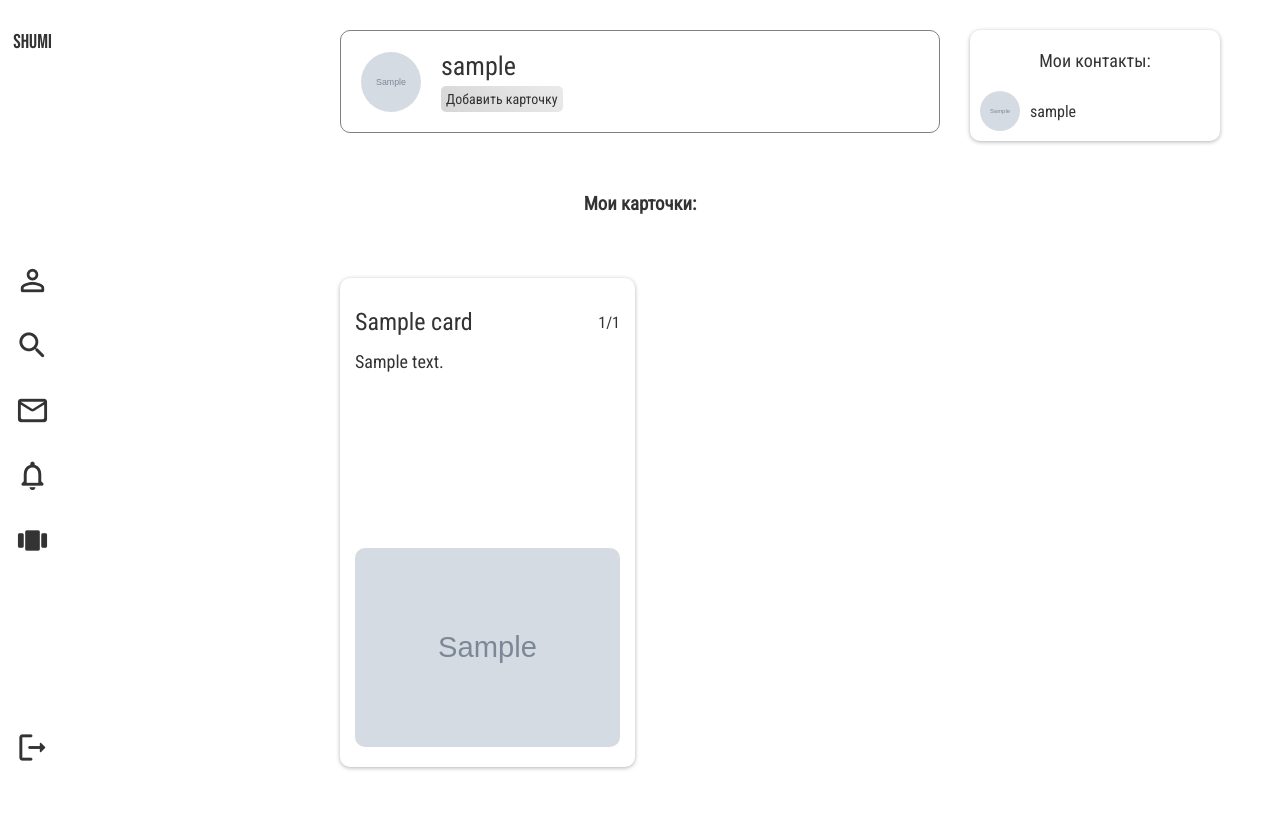
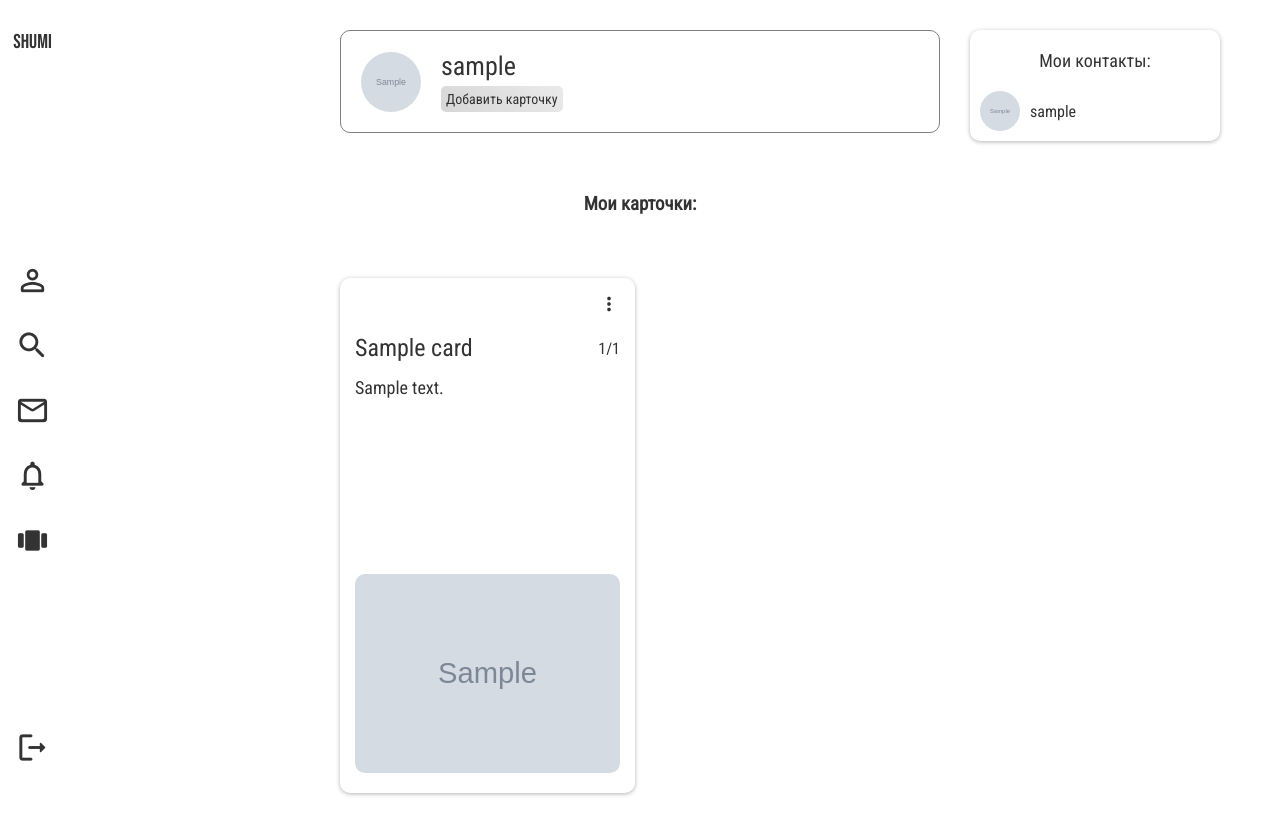
Before and after one commit to atrop1ne/Shumi, a Django app: page /profile/1 in a window 1280 px wide. Before the commit the page ends 770 px from the top, so only its background shows below. Run offline with Django 3.2, Linux system fonts and the light colour scheme; a user stored in the database is signed in; tables that the repository leaves empty hold one stand-in row (values such as "Sample post"); grey boxes marked "Sample" are stand-in pictures; some libraries are stand-ins or nearby versions.

Commit message:
Card deletion from profile and manipulation with cards in archive. Card_to_archive logic updated

```diff
--- a/ShumiProject/ShumiApp/static/css/mini_cards.css
+++ b/ShumiProject/ShumiApp/static/css/mini_cards.css
@@ -28,6 +28,10 @@
     padding: 15px;
 }
 
+.card_user_info{
+    padding-top: 10px;
+}
+
 .card_images{
     height: auto;
     min-height: auto;
@@ -42,3 +46,43 @@
     height:auto;
     width: 100%;
 }
+
+.card_manipulation{
+    text-align: right;
+}
+
+.card_more{
+    cursor: pointer;
+    border-radius: 40px;
+    font-size: 22px;
+    transition: 0.2s;
+}
+
+.card_more:hover{
+    background-color: rgb(219, 219, 219);
+}
+
+.card_more_options_container{
+    background-color: white;
+    position: absolute;
+    right: 10px;
+    padding: 10px;
+    border-radius: 10px;
+    box-shadow: 0 1px 4px 0 rgba(0, 0, 0, 0.3);
+    display: none;
+}
+
+.card_more_options_container_visible{
+    display: block;
+}
+
+.card_more_option{
+    cursor: pointer;
+    padding: 5px;
+    border-radius: 5px;
+    transition: 0.2s;
+}
+
+.card_more_option:hover{
+    background-color: rgb(219, 219, 219);
+}
--- /dev/null
+++ b/ShumiProject/ShumiApp/static/js/mini_cards.js
@@ -0,0 +1,42 @@
+let card_manipulation_buttons = document.querySelectorAll(".card_manipulation")
+
+card_manipulation_buttons.forEach(card_manipulation_button => {
+    card_manipulation_button.addEventListener("click", function(){
+
+        card_manipulation_buttons.forEach(card_manipulation_button => {
+            card_manipulation_button.classList.remove("card_more_options_container_visible")
+        })
+
+        let container = card_manipulation_button.parentElement.querySelector(".card_more_options_container")
+        container.classList.toggle("card_more_options_container_visible")
+
+        let button_context = card_manipulation_button.querySelector(".card_more")
+
+        if(container.classList.contains("card_more_options_container_visible")){
+            button_context.textContent = "close"
+        }
+
+        else{
+            button_context.textContent = "more_vert"
+        }
+
+        let options_behaviour_added = false
+        let options = container.querySelectorAll(".card_more_option")
+        if(!options_behaviour_added){
+            options.forEach(option => {
+                option.addEventListener("click", function(){
+                    let url =  `/${option.dataset.url}/${container.dataset.id}`
+                    if(option.dataset.url == "card_to_archive"){
+                        url += "/no"
+                    }
+                    let xhr = new XMLHttpRequest()
+                    xhr.open('GET', url, true);
+                    xhr.send();
+                    card_manipulation_button.parentNode.remove()
+                })
+            })
+
+            options_behaviour_added = true
+        }
+    })
+})
--- a/ShumiProject/ShumiApp/templates/ShumiApp/mini_cards.html
+++ b/ShumiProject/ShumiApp/templates/ShumiApp/mini_cards.html
@@ -5,7 +5,14 @@
     <div class="mini_cards_wrapper">
         {% for card in cards %}
             <div class="card_face">
+                <div class="card_manipulation">
+                    <span class="material-icons-round card_more">more_vert</span>
+                </div>
                 {% if title != "Профиль" %}
+                    <div class="card_more_options_container" data-id="{{card.id}}">
+                        <div class="card_more_option" data-url="card_remove_from_archive">Убрать из архива</div>
+                        <div class="card_more_option" data-url="card_to_archive">Больше не показывать</div>
+                    </div>
                     <div class="card_user_info">
                         <div class="card_user_image_wrapper">
                             {% if card.owner.avatar %}
@@ -21,6 +28,11 @@
                         <a href = "{% url 'profile_user' card.owner.id %}">
                             <div class="card_user_name">{{card.owner.user.username}}</div>
                         </a>
+                    </div>
+                {% else %}
+                    <div class="card_more_options_container" data-id="{{card.id}}">
+                        <!-- <div class="card_more_option">Редактировать</div> -->
+                        <div class="card_more_option" data-url="card_delete">Удалить</div>
                     </div>
                 {% endif %}
                 <div class="card_content">
@@ -51,3 +63,4 @@
         {% endfor %}
     </div>
 </div>
+<script src="{% static 'js/mini_cards.js' %}"></script>
--- a/ShumiProject/ShumiApp/urls.py
+++ b/ShumiProject/ShumiApp/urls.py
@@ -9,9 +9,11 @@ urlpatterns = [
     re_path(r"^logout/$", allauth_views.logout, name="account_logout"),
 
     path('main', views.main, name = 'main'),
+    path('card_delete/<int:card_id>', views.card_delete, name = 'card_delete'),
     path('card_create', views.card_create, name = 'card_create'),
     re_path(r'^profile/(?P<id>\w+)$', views.profile, name = 'profile_user'),
     path('card_to_archive/<int:card_id>/<str:archive_param>', views.card_to_archive, name = 'card_to_archive'),
+    path('card_remove_from_archive/<int:card_id>', views.card_remove_from_archive, name="card_remove_from_archive"),
     path('archive', views.archive, name = 'archive'),
     path('contact_manipulation/<int:id>/<str:contact_operation_param>', views.contact_manipulation, name = 'contact_manipulation'),
 ]
--- a/ShumiProject/ShumiApp/views.py
+++ b/ShumiProject/ShumiApp/views.py
@@ -8,7 +8,7 @@ def main(request):
     cards = Card.objects.exclude(
         owner = request.user.profile).exclude(
             archive = current_archive_yes).exclude(
-                archive = current_archive_no)
+                archive = current_archive_no).reverse()
 
     context = {
         'title' : 'Главная',
@@ -16,6 +16,11 @@ def main(request):
     }
 
     return render(request, "ShumiApp/main.html", context)
+
+def card_delete(request, card_id):
+    card = Card.objects.get(id = card_id)
+    if card.owner == request.user.profile:
+        card.delete()
 
 def card_create(request):
     user = User.objects.get(pk = request.user.pk)
@@ -85,14 +90,19 @@ def contact_manipulation(request, id, contact_operation_param):
 def card_to_archive(request, card_id, archive_param):
     user = User.objects.get(pk = request.user.pk)
     card = Card.objects.get(id = card_id)
-    archive_status = 1
+
+    current_yes_archive = CardArchive.objects.get(profile = user.profile, status = 1)
+    current_no_archive = CardArchive.objects.get(profile = user.profile, status = 0)
 
     if archive_param == "no":
-        archive_status = 0
+        card.archive.add(current_no_archive)
+        try:
+            card.archive.remove(current_yes_archive)
+        except:
+            pass
 
-    current_archive = CardArchive.objects.get(profile = user.profile, status = archive_status)
-
-    card.archive.add(current_archive)
+    else:
+        card.archive.add(current_yes_archive)
     card.save()
 
 def archive(request):
@@ -103,3 +113,9 @@ def archive(request):
         'cards' : cards,
     }
     return render(request, "ShumiApp/archive.html", context)
+
+def card_remove_from_archive(request, card_id):
+    current_archive = CardArchive.objects.get(profile=request.user.profile, status=1)
+    card = Card.objects.get(id = card_id)
+    card.archive.remove(current_archive)
+    card.save()
```
